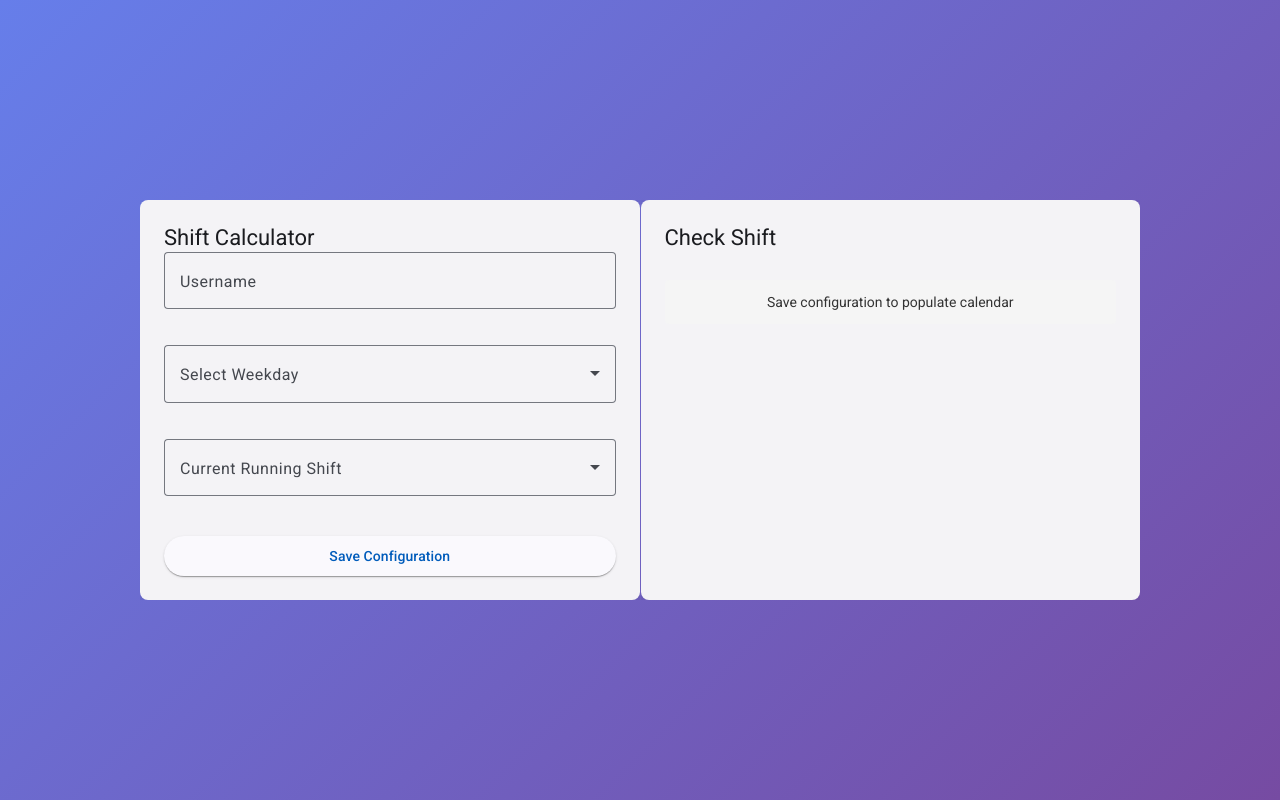
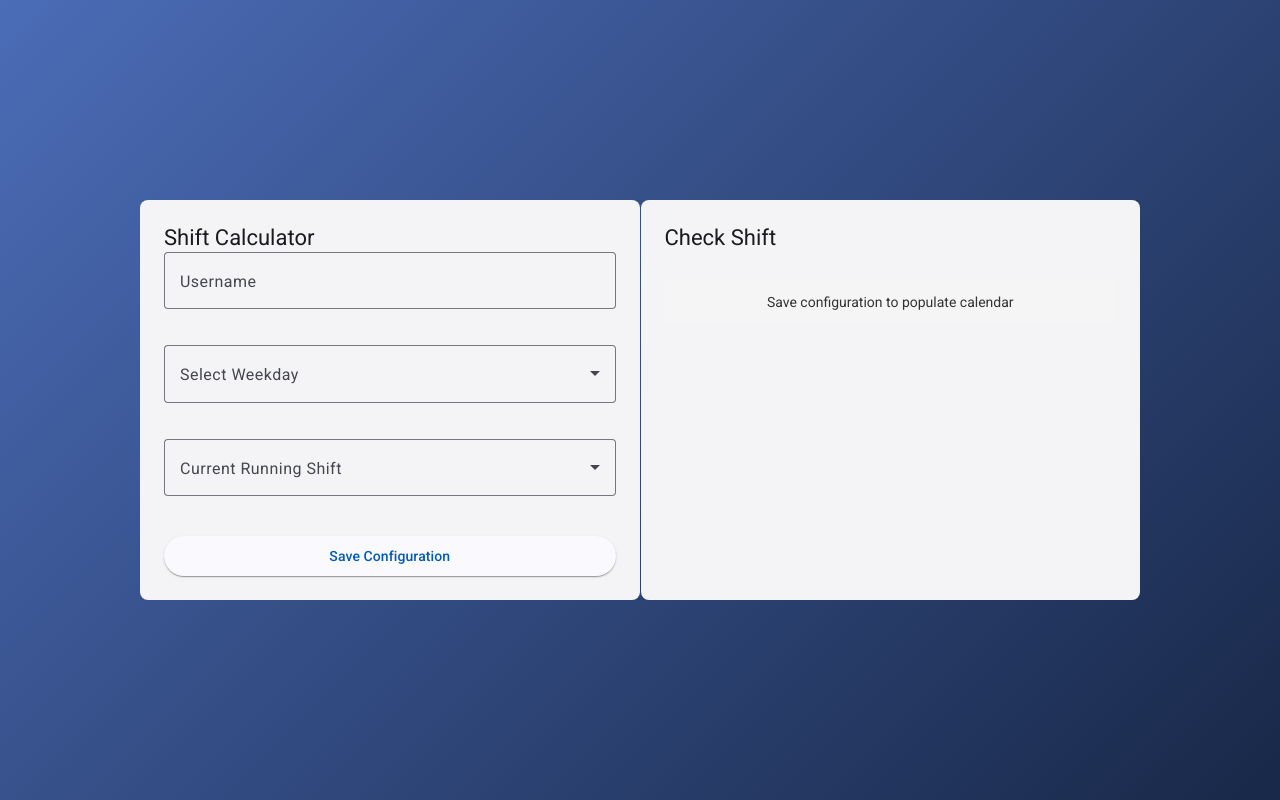
Before and after one commit to sagarpatrel/shift-calculator, an Angular app: page / in a window 1280 px wide. Built offline with nearby package versions, Linux system fonts and the light colour scheme.

Commit message:
add linear color bg

```diff
--- a/src/app/components/shift-config/shift-config/shift-config.css
+++ b/src/app/components/shift-config/shift-config/shift-config.css
@@ -4,7 +4,7 @@
   align-items: center;
   min-height: 100vh;
   padding: 20px;
-  background: linear-gradient(135deg, #667eea 0%, #764ba2 100%);
+  background: linear-gradient(135deg, #4b6cb7 0%, #182848 100%);
   overflow: visible;
 }
 
@@ -24,6 +24,8 @@
   height: 100%;
   padding: 24px;
   box-shadow: 0 4px 20px rgba(0, 0, 0, 0.1);
+  /* box-shadow: rgba(0, 0, 0, 0.24) 0px 3px 8px; */
+  /* box-shadow: rgba(0, 0, 0, 0.56) 0px 22px 70px 4px; */
   border-radius: 8px;
   display: flex;
   flex-direction: column;
```
